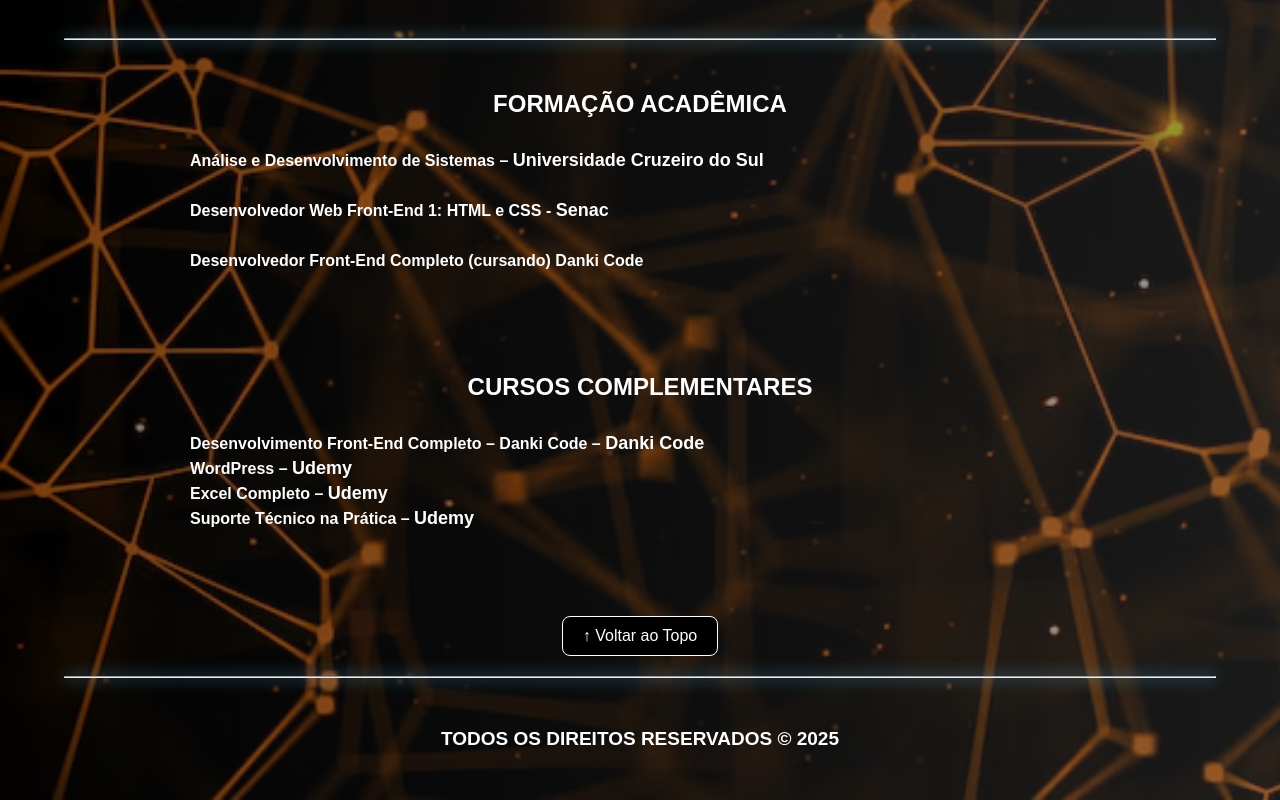
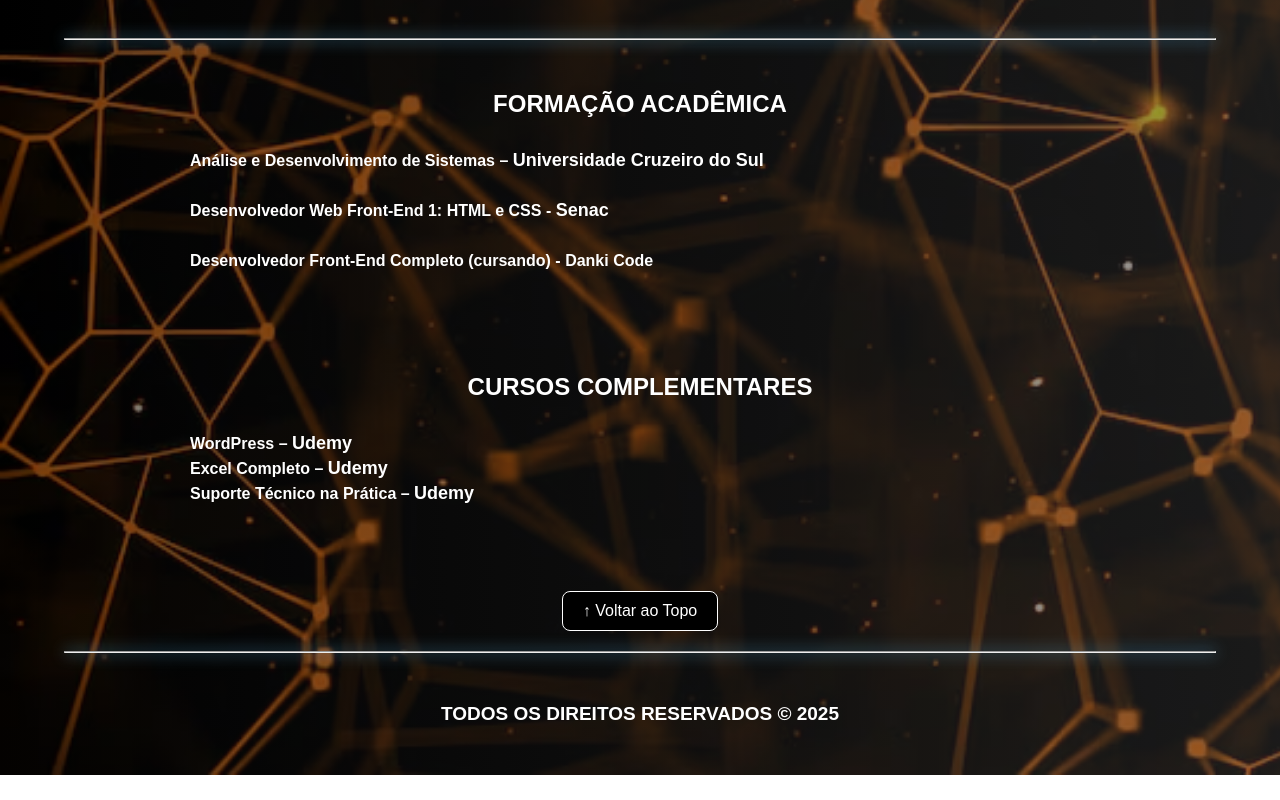
Before and after one commit to MarcosLuisGarcia/P-gina-Pessoal, a plain HTML site: page index.html in a window 1280 px wide. Shown: the part 978-1778 px from the top of the page. After the commit the page ends 1753 px from the top, so only its background shows below. Drawn offline with Linux system fonts and the light colour scheme.

Commit message:
Add files via upload

```diff
--- a/index.html
+++ b/index.html
@@ -41,11 +41,10 @@
     <div class="container2">
         <h2>FORMAÇÃO ACADÊMICA</h2>
         <p style="font-weight: bold;">Análise e Desenvolvimento de Sistemas – <span style="color: white; font-weight: bold; font-size: 18px;">Universidade Cruzeiro do Sul</span><br><br>
-        Desenvolvedor Web Front-End 1: HTML e CSS - <span style="color: white; font-weight: bold; font-size: 18px;">Senac</span><br><br>Desenvolvedor Front-End Completo (cursando) Danki Code</p>
+        Desenvolvedor Web Front-End 1: HTML e CSS - <span style="color: white; font-weight: bold; font-size: 18px;">Senac</span><br><br>Desenvolvedor Front-End Completo (cursando) - Danki Code</p>
     </div><!--Container2-->
     <div class="container2">
         <h2>CURSOS COMPLEMENTARES</h2>
-        <p style="font-weight: bold;">Desenvolvimento Front-End Completo – Danki Code – <span style="color: white; font-weight: bold; font-size: 18px;">Danki Code</span></p>
         <p style="font-weight: bold;">WordPress – <span style="color: white; font-weight: bold; font-size: 18px;">Udemy</span></p>
         <p style="font-weight: bold;">Excel Completo – <span style="color: white; font-weight: bold; font-size: 18px;">Udemy</span></p>
         <p style="font-weight: bold;">Suporte Técnico na Prática – <span style="color: white; font-weight: bold; font-size: 18px;">Udemy</span></p>
```
